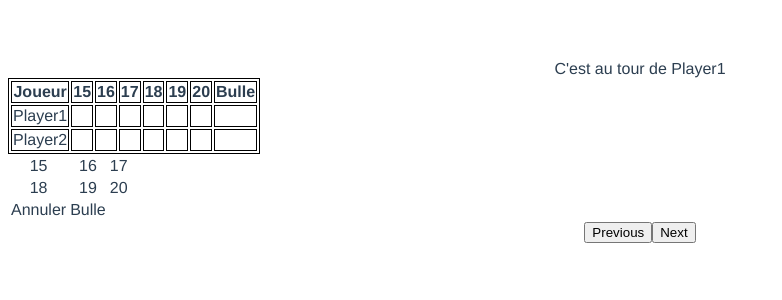
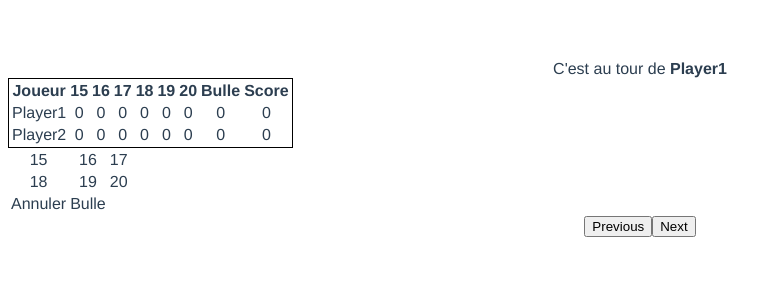
Before and after one commit to MaksOuw/darts-app, a Vue app: page / in a window 1280 px wide. Shown: the top 300 px of the page, without its empty margins (0-782 px from the left). Built offline with nearby package versions, Linux system fonts and the light colour scheme.

Commit message:
feat: score logic

```diff
--- a/src/App.vue
+++ b/src/App.vue
@@ -1,7 +1,7 @@
 <template>
   <div id="app">
-    <label>C'est au tour de {{ players[activePlayerIndex].name }}</label>
-    <Cricket></Cricket>
+    <label>C'est au tour de <strong>{{ players[activePlayerIndex].name }}</strong></label>
+    <Cricket :players="players"></Cricket>
     <NumberGrid :players="players" :activePlayer="players[activePlayerIndex]"></NumberGrid>
     <button @click="previousPlayer">Previous</button>
     <button @click="nextPlayer">Next</button>
@@ -23,11 +23,13 @@
         players: [
             {
                 name: 'Player1',
-                score: []
+                darts: [],
+                score: 0
             },
             {
                 name: 'Player2',
-                score: []
+                darts: [],
+                score: 0
             },
         ],
         activePlayerIndex: 0
--- a/src/components/Cricket.vue
+++ b/src/components/Cricket.vue
@@ -11,42 +11,29 @@
           <th>19</th>
           <th>20</th>
           <th>Bulle</th>
+          <th>Score</th>
         </tr>
       </thead>
       <tbody>
-        <tr>
-          <td>Player1</td>
-          <td></td>
-          <td></td>
-          <td></td>
-          <td></td>
-          <td></td>
-          <td></td>
-          <td></td>
-        </tr>
-        <tr>
-          <td>Player2</td>
-          <td></td>
-          <td></td>
-          <td></td>
-          <td></td>
-          <td></td>
-          <td></td>
-          <td></td>
-        </tr>
+        <Player v-for="(player, index) in players" :player="player" :key="index"></Player>
       </tbody>
     </table>
   </div>
 </template>
 
 <script>
-    export default {
-        name: "Cricket"
-    }
+  import Player from "./Player"
+  export default {
+      name: "Cricket",
+      props: ['players'],
+      components: {
+          Player
+      }
+  }
 </script>
 
 <style scoped>
-  table, tr, td, th {
+  table {
     border: 1px solid black;
   }
 </style>
--- a/src/components/NumberGrid.vue
+++ b/src/components/NumberGrid.vue
@@ -26,10 +26,30 @@
         props: [ 'players', 'activePlayer' ],
         methods: {
             addNumber(number) {
-                return this.activePlayer.score.push(number)
+                let touches = this.getTouches(number)
+                if(touches >= 3) {
+                    this.activePlayer.score += number
+                }
+
+                return this.activePlayer.darts.push(number)
             },
             cancel() {
-                return this.activePlayer.score.pop()
+                let touches = this.getTouches(this.activePlayer.darts[this.activePlayer.darts.length - 1])
+                if(touches > 3) {
+                    this.activePlayer.score -= this.activePlayer.darts[this.activePlayer.darts.length - 1]
+                }
+
+                return this.activePlayer.darts.pop()
+            },
+            getTouches(number) {
+                let touches = 0
+                this.activePlayer.darts.forEach(function(dart) {
+                    if(dart === number) {
+                        touches++
+                    }
+                })
+
+                return touches
             }
         },
         created() {
--- /dev/null
+++ b/src/components/Player.vue
@@ -0,0 +1,39 @@
+<template>
+    <tr :id="player.name">
+        <td>{{ player.name }}</td>
+        <td>{{ this.displayScore(15) }}</td>
+        <td>{{ this.displayScore(16) }}</td>
+        <td>{{ this.displayScore(17) }}</td>
+        <td>{{ this.displayScore(18) }}</td>
+        <td>{{ this.displayScore(19) }}</td>
+        <td>{{ this.displayScore(20) }}</td>
+        <td>{{ this.displayScore(25) }}</td>
+        <td>{{ player.score }}</td>
+    </tr>
+</template>
+
+<script>
+    export default {
+        name: "Player",
+        props: ['player'],
+        methods: {
+            displayScore(number) {
+                let touches = 0
+                this.player.darts.forEach(function(dart) {
+                    if(dart === number) {
+                        touches++
+                    }
+                })
+
+                if(touches > 3) {
+                    return 3
+                }
+
+                return touches
+            }
+        }
+    }
+</script>
+
+<style scoped>
+</style>
```
